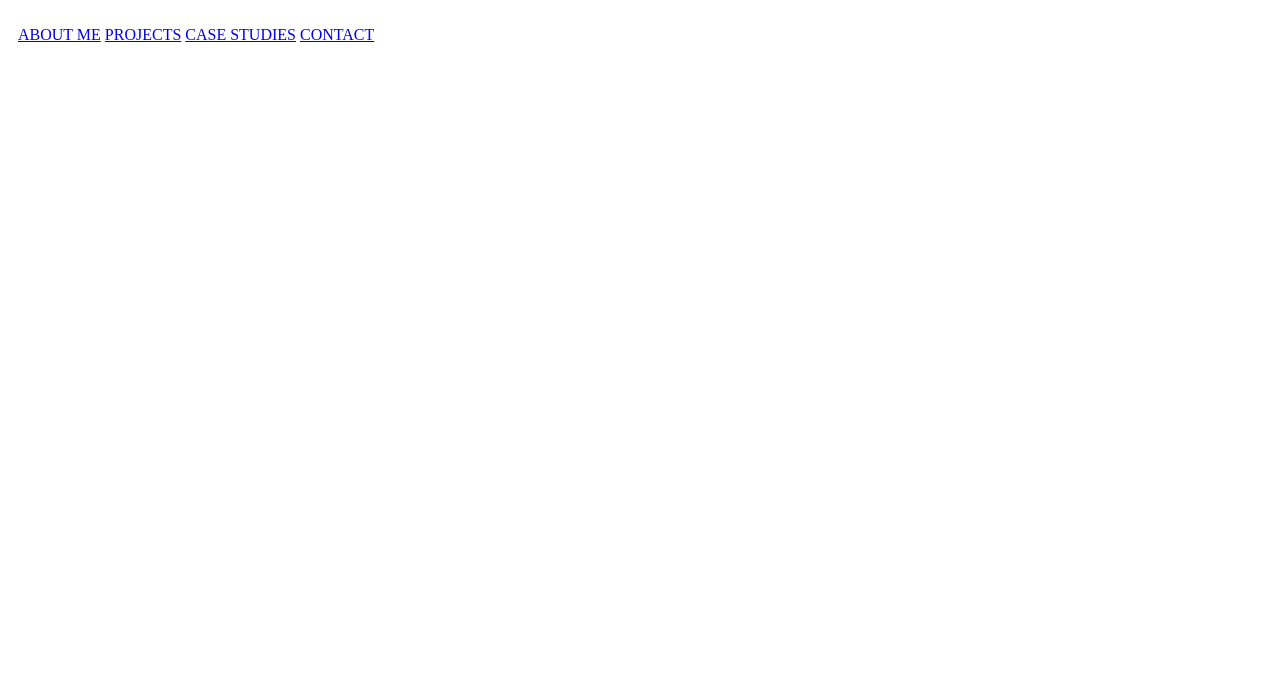
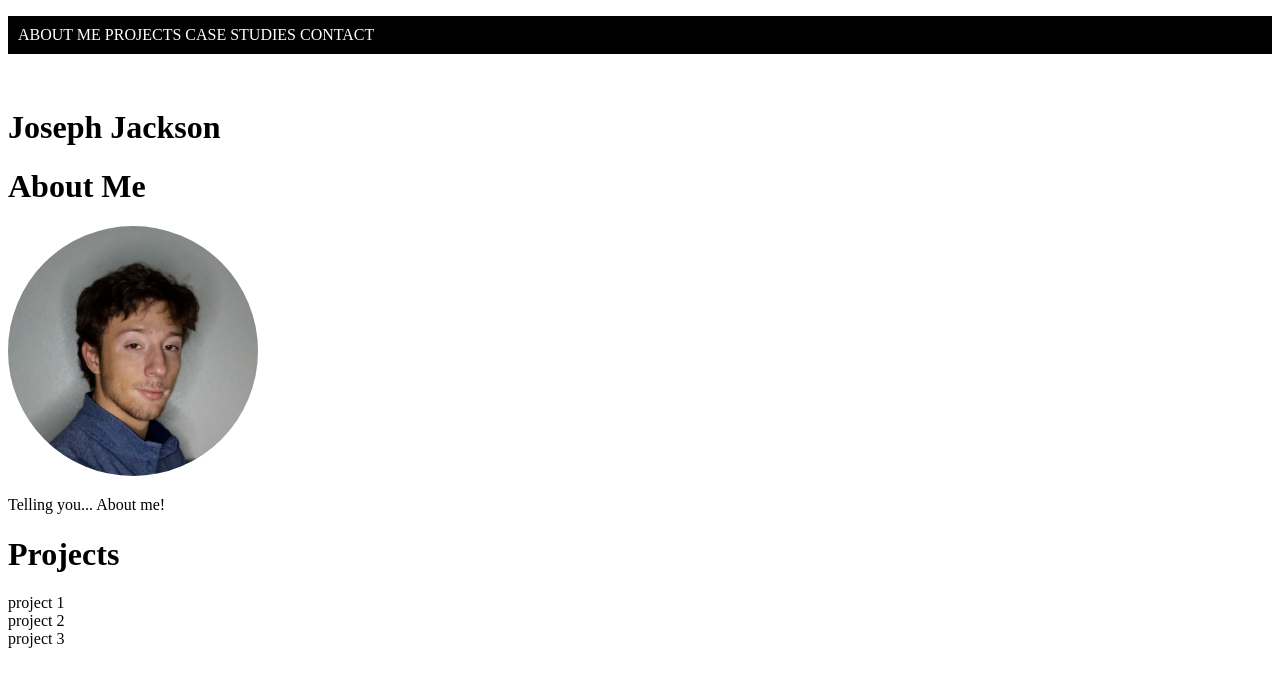
Before and after one commit to Joseph-R-Jackson/Joseph-R-Jackson.github.io, a plain HTML site: page index.html in a window 1280 px wide. Drawn offline with Linux system fonts and the light colour scheme.

Commit message:
fleshing out what goes where

```diff
--- a/css/styles.css
+++ b/css/styles.css
@@ -5,13 +5,22 @@
 nav ul {
     list-style-type: none;
     padding: 10px;
+    background-color:black;
 }
 
-nav li {
+nav li{
     display: inline;
+}
+nav a {
+    color:white;
+    text-decoration: none;
 }
 
 nav li a:hover {
-    color: white;
-    background-color: blue;
+    font-weight: bold;
 }
+
+#me {
+    max-width: 250px;
+    border-radius: 50%;
+}
--- a/index.html
+++ b/index.html
@@ -16,5 +16,29 @@
             <li><a href="#contact">CONTACT</a></li>
         </ul>
     </nav>
+    <div>
+        <img id="me" src="./images/placeholder" alt="">
+        <h1>Joseph Jackson</h1>
+    </div>
+    <div>
+        <h1>About Me</h1>
+        <img id="me" src="./images/me.jpg" alt="placeholder">
+        <p>Telling you... About me!</p>
+    </div>
+    <div>
+        <h1>Projects</h1>
+        <div>
+            project 1
+        </div>
+        <div>
+            project 2
+        </div>
+        <div>
+            project 3
+        </div>
+    </div>
+
+
+
 </body>
 </html>
```
Also changed, not shown: images/me.jpg (added), 1 other file.
